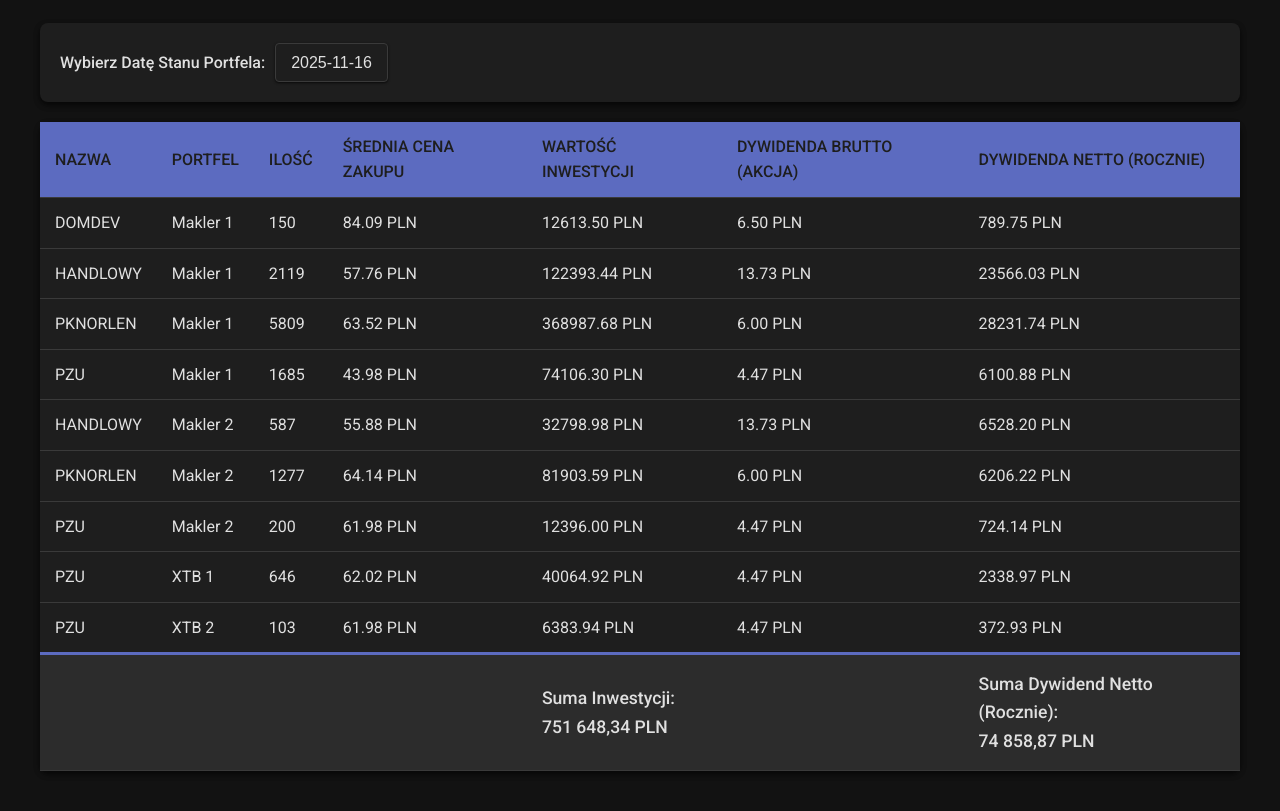
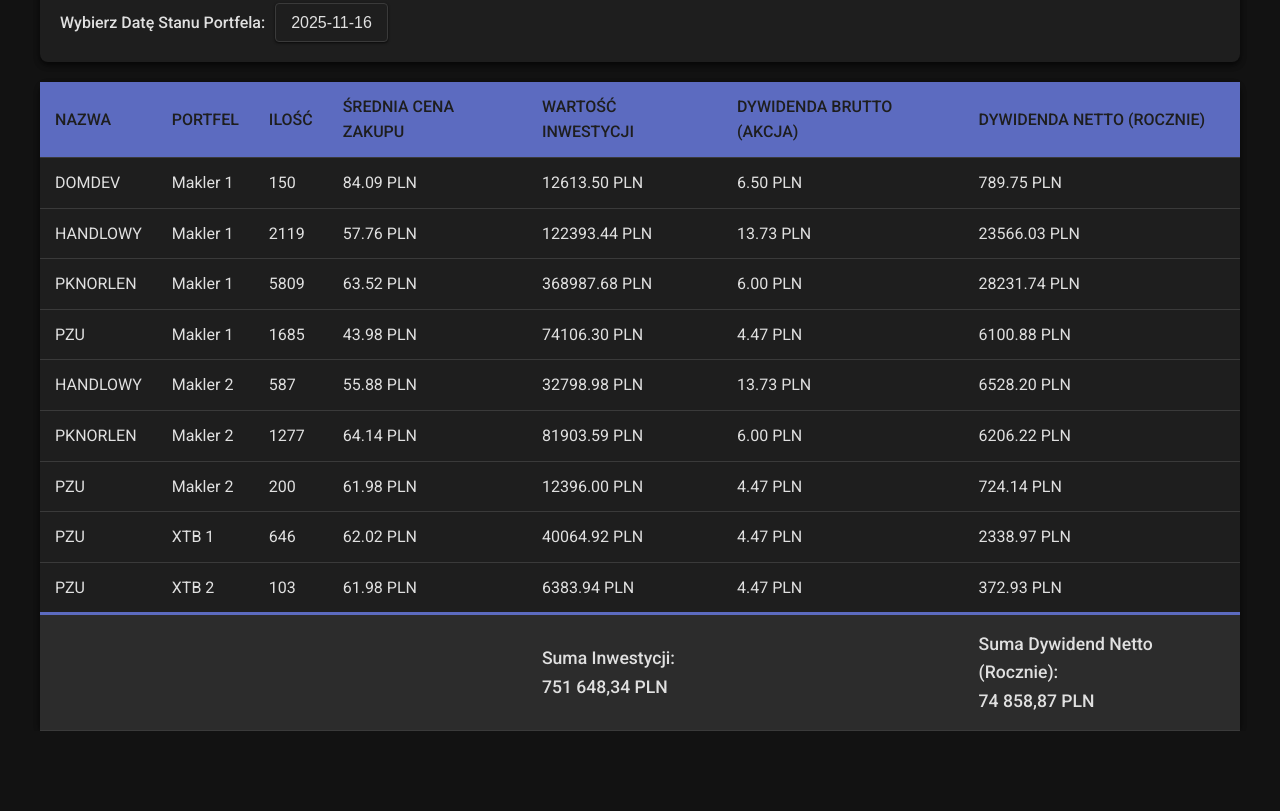
Before and after one commit to Sejoslaw/dividend-calculator, a plain HTML site: page index.html in a window 1280 px wide. Shown: the part 138-949 px from the top of the page. After the commit the page ends 869 px from the top, so only its background shows below. Drawn offline with Linux system fonts and the light colour scheme.

Commit message:
!styling;

```diff
--- a/styles/styles.css
+++ b/styles/styles.css
@@ -130,14 +130,6 @@ h1 {
 }
 
 @media (min-width: 768px) {
-    body {
-        padding: 20px;
-    }
-
-    .container {
-        padding: 20px;
-    }
-
     h1 {
         font-size: 2.5em;
         margin-bottom: 30px;
```
